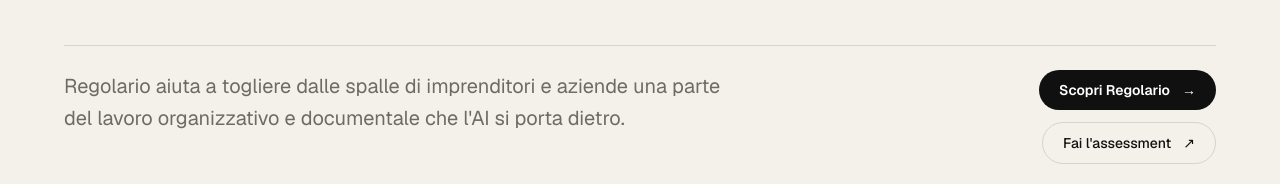
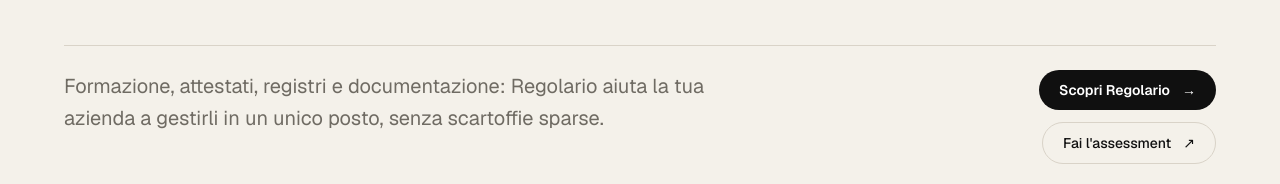
Before and after one commit to MacNaym/rmpworks, a Next.js app: page / in a window 1280 px wide. Shown: the part 616-800 px from the top of the page. Built offline with nearby package versions, Linux system fonts and the light colour scheme.

Commit message:
Align Regolario value proposition with approved bureaucracy messaging

```diff
--- a/app/page.tsx
+++ b/app/page.tsx
@@ -3,11 +3,11 @@
 import type { Metadata } from "next";
 
 export const metadata: Metadata = {
-  title: "RMP Works | L'AI in azienda? Alle scartoffie ci pensa Regolario.",
+  title: "RMP Works | Tu usa l'AI. Noi mettiamo in ordine la burocrazia.",
   description:
     "RMP Works presenta Regolario: una soluzione per semplificare formazione, organizzazione e documentazione legate all'uso dell'AI in azienda.",
   openGraph: {
-    title: "L'AI in azienda? Alle scartoffie ci pensa Regolario.",
+    title: "Tu usa l'AI. Noi mettiamo in ordine la burocrazia.",
     description:
       "Meno lavoro da ricostruire, più tempo per il lavoro vero: scopri Regolario di RMP Works.",
   },
@@ -74,7 +74,7 @@
 
         <div className="grid gap-8 border-t border-[var(--line)] pt-6 md:grid-cols-12">
           <p className="max-w-2xl text-lg leading-7 text-[var(--muted)] md:col-span-7 md:text-xl md:leading-8">
-            Regolario aiuta a togliere dalle spalle di imprenditori e aziende una parte del lavoro organizzativo e documentale che l&apos;AI si porta dietro.
+            Formazione, attestati, registri e documentazione: Regolario aiuta la tua azienda a gestirli in un unico posto, senza scartoffie sparse.
           </p>
           <div className="flex flex-wrap items-end gap-3 md:col-span-4 md:col-start-9 md:justify-end">
             <Link href="/projects/regolario" className="inline-flex items-center gap-3 rounded-full bg-[#101010] px-5 py-2.5 text-sm font-semibold !text-white transition hover:bg-[var(--rmp-purple)]">
```
